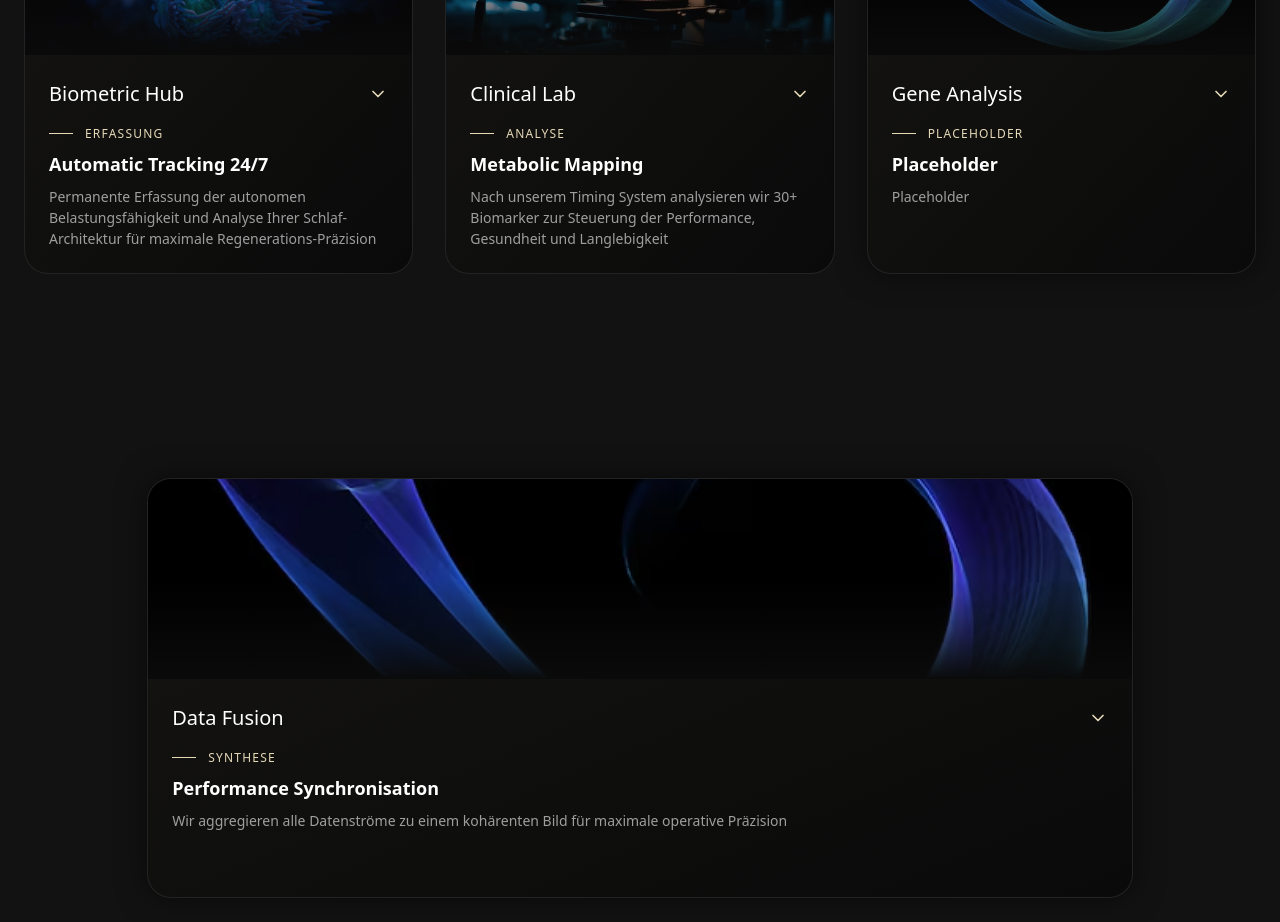
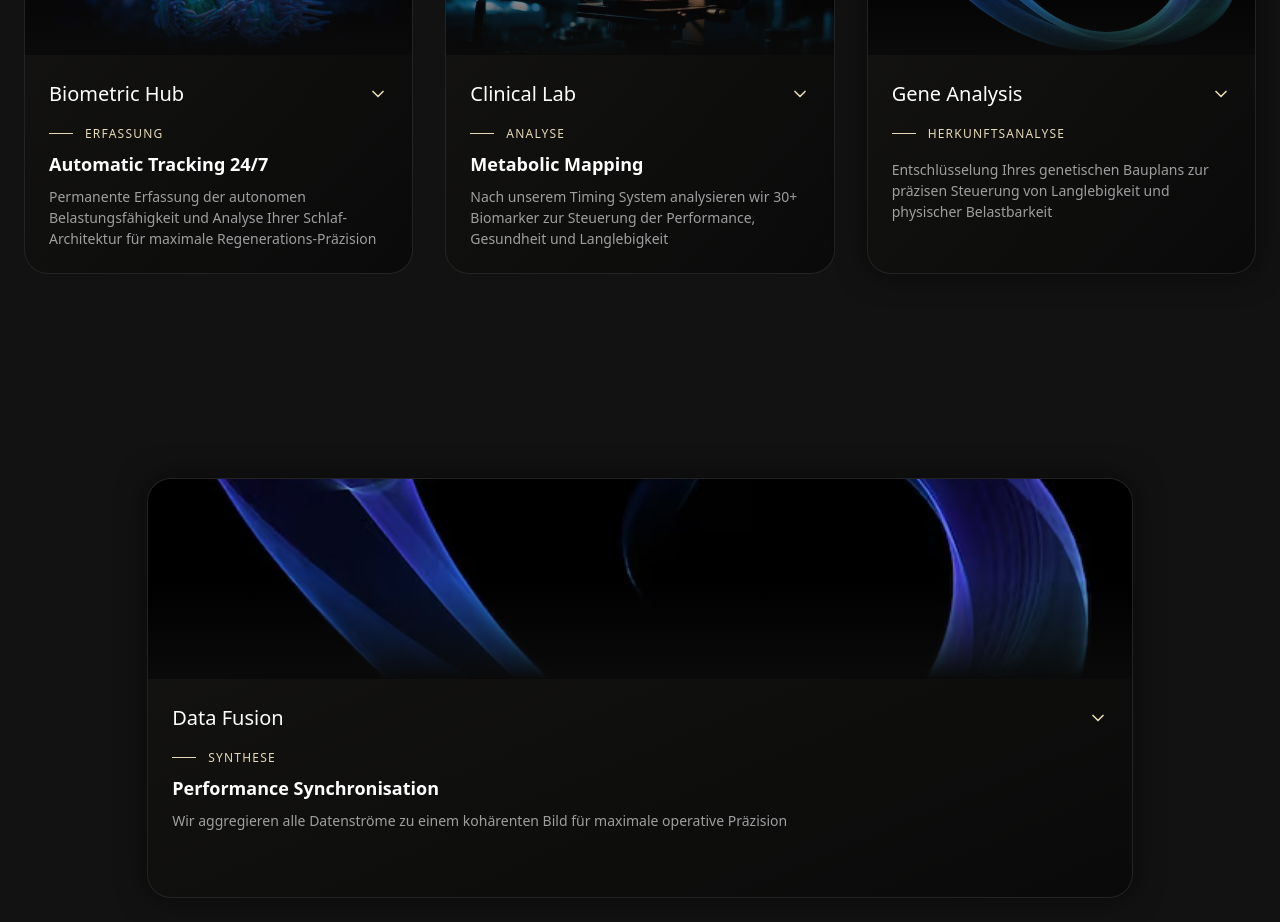
Before and after one commit to LucianoKutger/ArcviteHomepage, a React (Create React App) app: page / in a window 1280 px wide. Shown: the part 5440-6362 px from the top of the page. Built offline with nearby package versions, Linux system fonts and the light colour scheme.

Commit message:
add gene analysis card content

```diff
--- a/src/data/content.js
+++ b/src/data/content.js
@@ -246,16 +246,15 @@ export const syncCardsData = [
   {
     id: "Gene Analysis",
     title: "Gene Analysis",
-    category: "Placeholder",
-    focusTitle: "Placeholder",
-    focusDesc: "Placeholder",
-    imageLabel: "Placeholder",
+    category: "Herkunftsanalyse",
+    focusTitle: "",
+    focusDesc: "Entschlüsselung Ihres genetischen Bauplans zur präzisen Steuerung von Langlebigkeit und physischer Belastbarkeit",
+    imageLabel: "Genetisches Profiling",
     imageSrc: bio3,
     details: [
-      "Placeholder",
-      "Placeholder",
-      "Placeholder",
-      "Placeholder"
+      "Alterungsrate",
+      "Entzündungswerte",
+      "Immunfähigkeit / Immunalter"
     ],
     className: "bg-[#0C0C0C] border-[#E5D9B6]/30 shadow-[0_0_30px_rgba(0,0,0,0.5)]",
 
```
